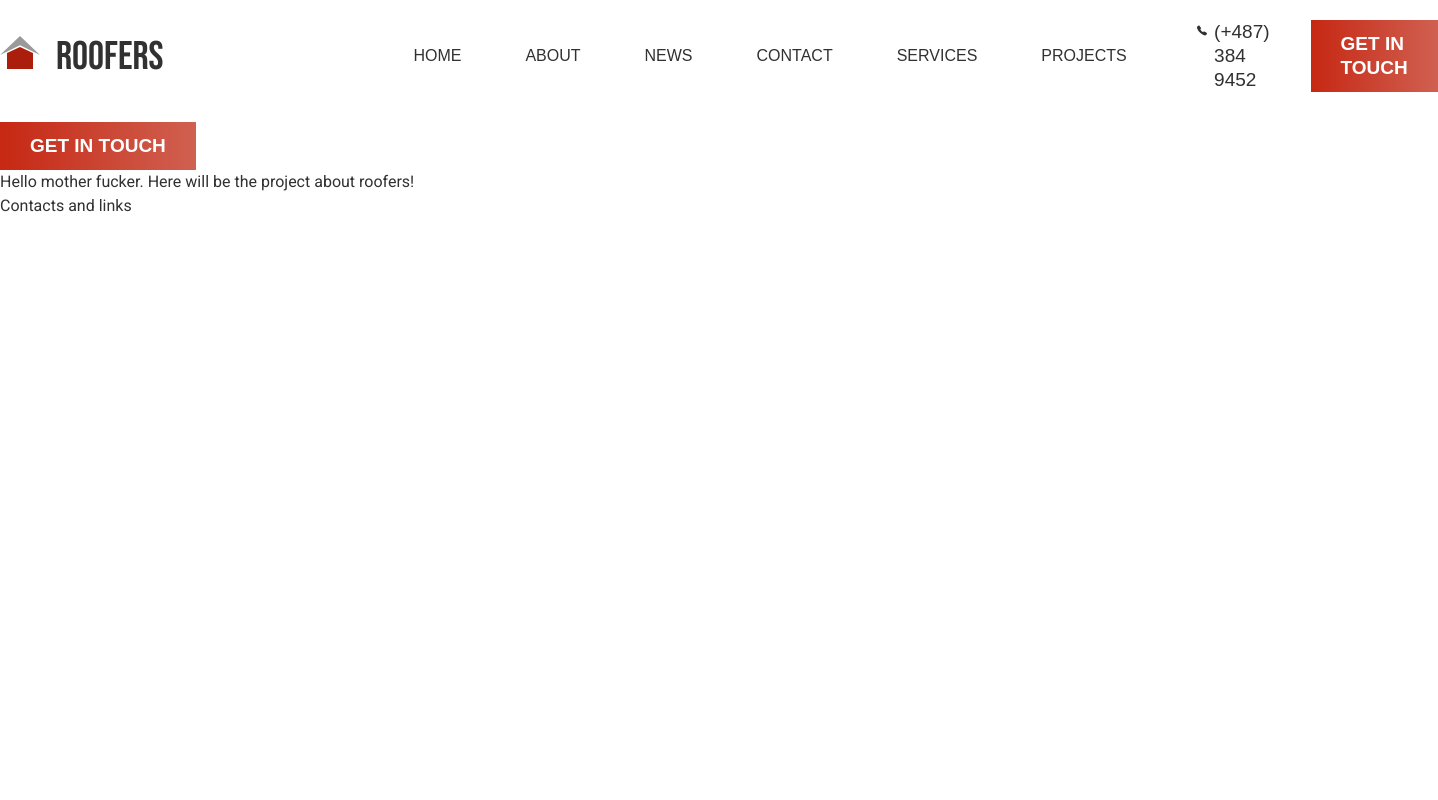
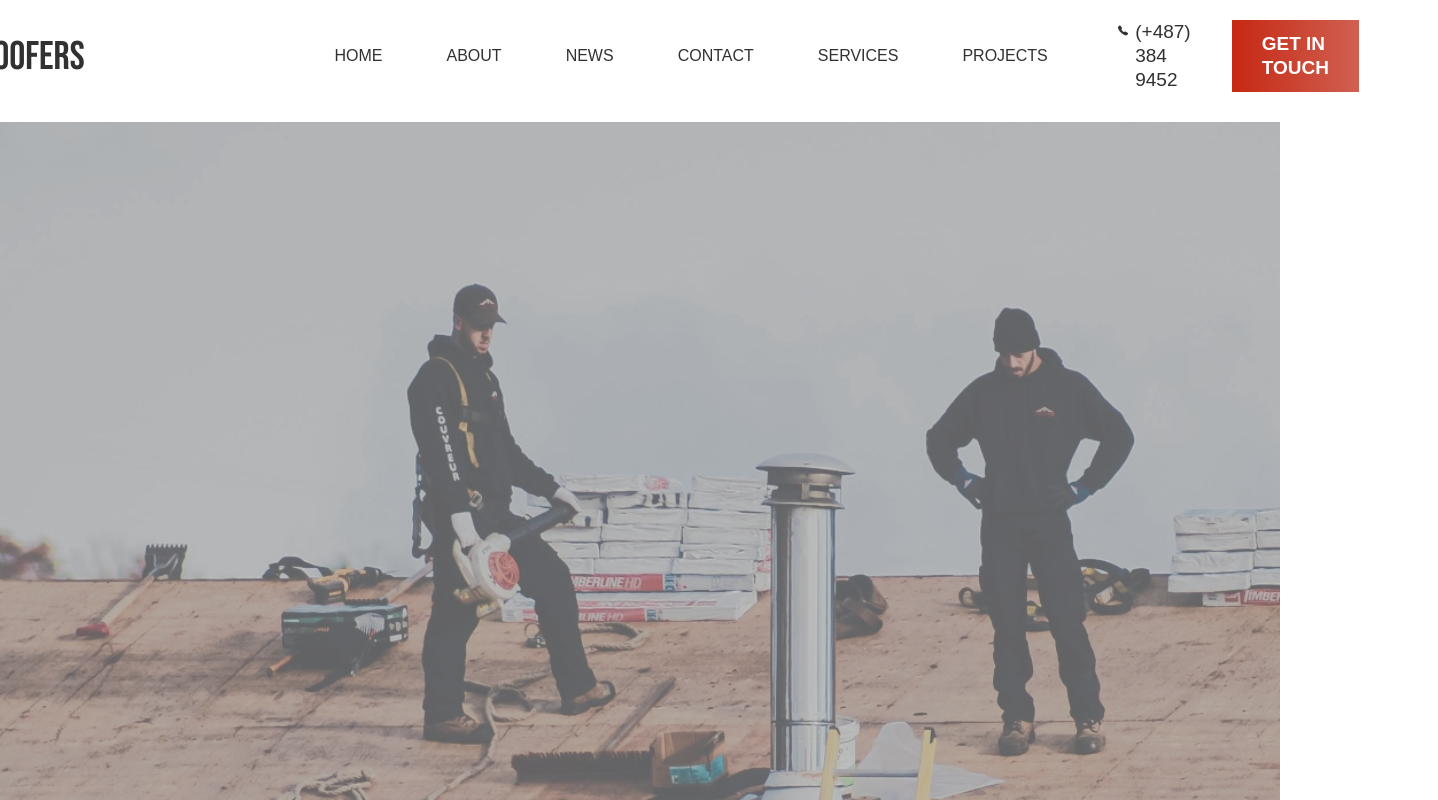
Before and after one commit to PavelNovik/roofer, a React (Vite) app: page / in a window 1280 px wide. Shown: the top 800 px of the page, 1438 px wide, since content can reach past the window. Built offline with nearby package versions, Linux system fonts and the light colour scheme.

Commit message:
add new section about

```diff
--- a/src/App.tsx
+++ b/src/App.tsx
@@ -1,14 +1,12 @@
 import { Header } from '@/components/layout/header/header'
-import { Footer } from '@/components/layout/footer/footer'
-import { Button } from '@/components/ui/button/button'
+import { Container } from '@/components/ui/container/container'
+import { About } from '@/components/layout/about/about'
 
 export function App() {
   return (
-    <>
+    <Container>
       <Header />
-      <Button>Get in touch</Button>
-      <div>Hello mother fucker. Here will be the project about roofers!</div>
-      <Footer />
-    </>
+      <About />
+    </Container>
   )
 }
```
